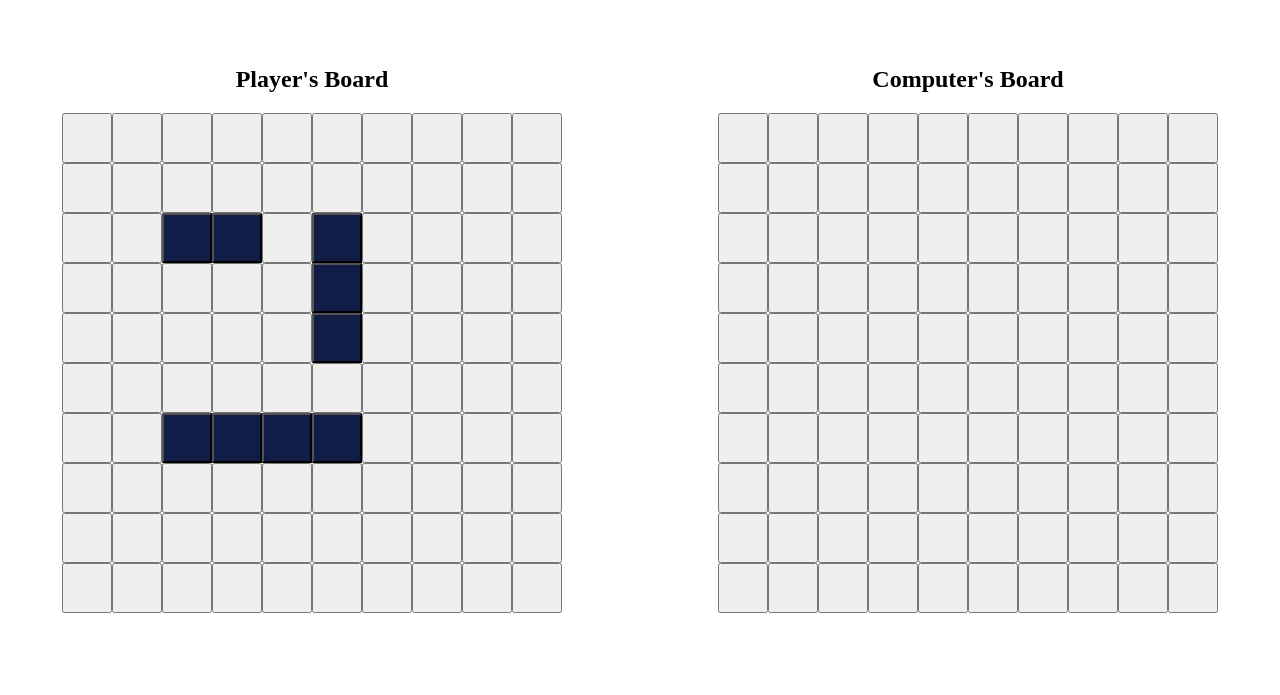
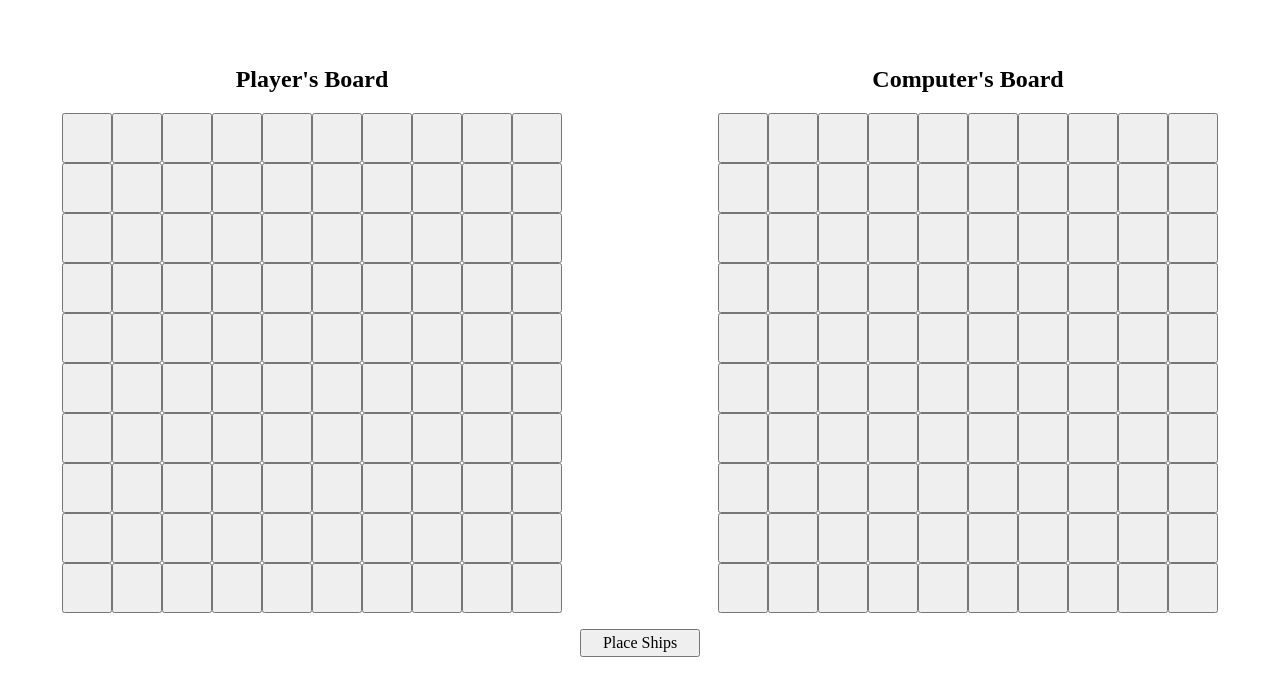
Before and after one commit to Jenna-Deamer/Odin-Battleship-webpack, a website built with webpack: page src/template.html in a window 1280 px wide. Shown: the part 51-746 px from the top of the page. Built offline with nearby package versions, Linux system fonts and the light colour scheme.

Commit message:
add place ship button and randomShipPlacement function

```diff
--- a/src/gameController.js
+++ b/src/gameController.js
@@ -3,6 +3,7 @@ import player from './player.js';
 import ship from './ship.js';
 
 function gameController() {
+	const placeShipButton = document.querySelector('#place-ships-btn');
 	const humanPlayer = player();
 	const computerPlayer = player();
 	let isGameOver = false;
@@ -38,6 +39,29 @@ function gameController() {
 			currentTurn = humanPlayer;
 		}
 	}
+	function randomizeShipPlacement(boardInstance) {
+		const shipsToPlace = [ship(2), ship(3), ship(3), ship(4), ship(5)];
+
+		shipsToPlace.forEach((shipObj) => {
+			let placed = false;
+			while (!placed) {
+				const direction = Math.random() < 0.5 ? 'horizontal' : 'vertical';
+				const row = Math.floor(Math.random() * 10);
+				const col = Math.floor(Math.random() * 10);
+				const result = boardInstance.placeShip([row, col], direction, shipObj);
+				if (result === 'Ship Placed') placed = true;
+			}
+		});
+	}
+
+	placeShipButton.addEventListener('click', () => {
+		randomizeShipPlacement(humanPlayer.board);
+		randomizeShipPlacement(computerPlayer.board);
+
+		updateBoards();
+
+		placeShipButton.style.display = 'none';
+	});
 
 	function attachBoardEventListeners() {
 		const cells = document.querySelectorAll('#computer-board button');
@@ -71,23 +95,31 @@ function gameController() {
 		});
 	}
 
-	// human player ships
-	const destroyer1 = ship(2);
-	const submarine1 = ship(3);
-	const battleship1 = ship(4);
+	// Human player ships
+	// const destroyer = ship(2);
+	// const submarine = ship(3);
+	// const cruiser = ship(3);
+	// const battleship = ship(4);
+	// const carrier = ship(5);
 
-	humanPlayer.board.placeShip([2, 2], 'horizontal', destroyer1);
-	humanPlayer.board.placeShip([2, 5], 'vertical', submarine1);
-	humanPlayer.board.placeShip([6, 2], 'horizontal', battleship1);
+	// humanPlayer.board.placeShip([2, 2], 'horizontal', destroyer);
+	// humanPlayer.board.placeShip([2, 5], 'vertical', submarine);
+	// humanPlayer.board.placeShip([6, 2], 'horizontal', battleship);
+	// humanPlayer.board.placeShip([0, 0], 'vertical', cruiser);
+	// humanPlayer.board.placeShip([9, 0], 'horizontal', carrier);
 
-	// computer player ships
-	const destroyer2 = ship(2);
-	const submarine2 = ship(3);
-	const battleship2 = ship(4);
+	// Computer player ships
+	// const destroyer2 = ship(2);
+	// const submarine2 = ship(3);
+	// const cruiser2 = ship(3);
+	// const battleship2 = ship(4);
+	// const carrier2 = ship(5);
 
-	computerPlayer.board.placeShip([0, 0], 'horizontal', destroyer2);
-	computerPlayer.board.placeShip([6, 0], 'vertical', submarine2);
-	computerPlayer.board.placeShip([3, 6], 'vertical', battleship2);
+	// computerPlayer.board.placeShip([1, 1], 'horizontal', destroyer2);
+	// computerPlayer.board.placeShip([3, 4], 'vertical', submarine2);
+	// computerPlayer.board.placeShip([5, 5], 'horizontal', battleship2);
+	// computerPlayer.board.placeShip([0, 6], 'vertical', cruiser2);
+	// computerPlayer.board.placeShip([7, 2], 'horizontal', carrier2);
 
 	const dom = domController(humanPlayer.board, computerPlayer.board);
 	dom.initBoard(document.querySelector('#human-board'));
--- a/src/gameboard.js
+++ b/src/gameboard.js
@@ -40,6 +40,7 @@ function gameboard() {
 			}
 		}
 
+
 		// push ship with occupied tiles
 		ships.push({ ship, positions });
 		return 'Ship Placed';
@@ -79,9 +80,9 @@ function gameboard() {
 	function checkSunkStatus() {
 		const allShipsAreSunk = ships.every((shipObj) => shipObj.ship.isSunk());
 		if (allShipsAreSunk) {
-			return true
+			return true;
 		} else {
-			return false
+			return false;
 		}
 	}
 
--- a/src/styles.css
+++ b/src/styles.css
@@ -68,3 +68,14 @@ h1 {
     width: 50px;
     height: 50px;
 }
+
+#button-container{
+    display: flex;
+    justify-content: center;
+    align-items: center;
+    margin-top: 1em;
+}
+
+#button-container button{
+    width: 120px;
+}
--- a/src/template.html
+++ b/src/template.html
@@ -18,5 +18,11 @@
         <div id="computer-board"></div>
     </div>
     </div>
+
+    <div id="button-container">
+         <button id="place-ships-btn">Place Ships</button>
+    </div>
+
+
 </body>
 </html>
```
